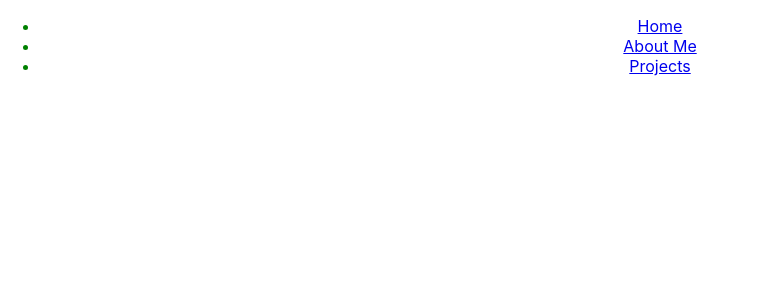
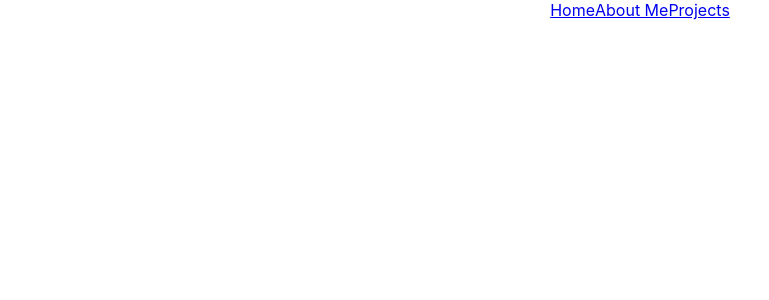
Before and after one commit to OneWay-Laye/Personal-Portfolio, a React (Create React App) app: page / in a window 1280 px wide. Shown: the top 300 px of the page, without its empty margins (0-769 px from the left). Built offline with nearby package versions, Linux system fonts and the light colour scheme.

Commit message:
This will set of the file structure for the webpage

```diff
--- a/src/components/Nav/Nav.scss
+++ b/src/components/Nav/Nav.scss
@@ -1,5 +1,13 @@
 #mainNav {
   color: green;
 
+  & ul {
+  list-style-type: none;
+  margin: 0;
+  padding: 0;
 
+    & li {
+      display: inline;
+    }
+  }
 }
```
Also changed, not shown: src/components/AboutMe/AboutMe.js (added), src/components/AboutMe/Aboutme.scss (added), src/components/ContactMe/ContactMe.js (added), src/components/ContactMe/ContactMe.scss (added), src/components/Footer/Footer.js (added), src/components/Footer/Footer.scss (added), src/components/Projects/Projects.js (added), src/components/Projects/Projects.scss (added).
